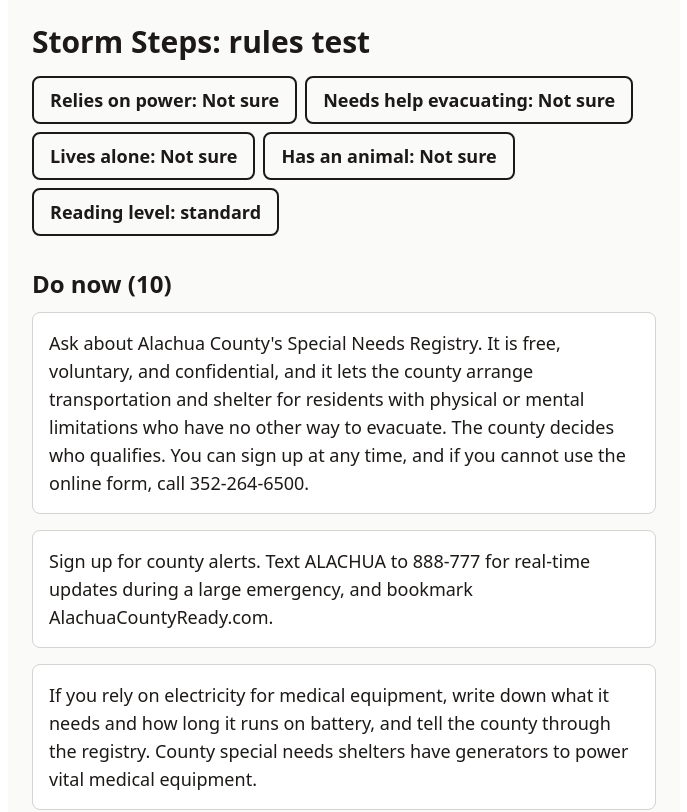
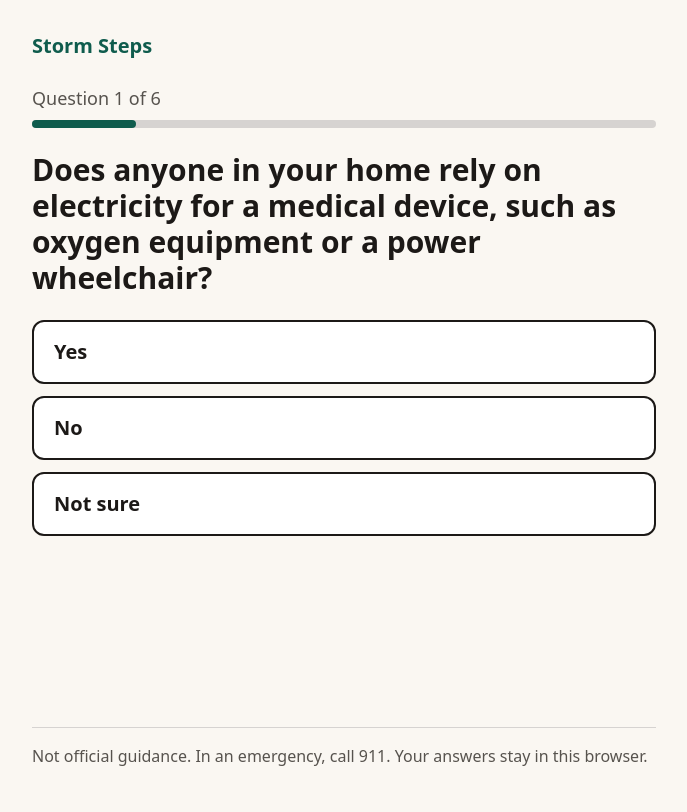
Before and after one commit to RubyM0226/CityCamp26-Steady, a React (Vite) app: page / in a window 1280 px wide. Shown: the top 812 px of the page, without its empty margins (296-983 px from the left). Built offline with nearby package versions, Linux system fonts and the light colour scheme.

Commit message:
Add intake screens and plan view

```diff
--- a/src/App.tsx
+++ b/src/App.tsx
@@ -1,16 +1,10 @@
 import { useState } from "react";
 import { MotionConfig, motion } from "motion/react";
+import Intake from "./components/Intake";
 import { modules } from "./content/modules";
 import { buildPlan, getText, PHASE_ORDER } from "./lib/plan";
 import { EMPTY_PROFILE } from "./types";
 import type { Phase, Profile } from "./types";
-
-type YesNo = boolean | null;
-type YesNoField =
-  | "relies_on_power"
-  | "needs_help_evacuating"
-  | "lives_alone"
-  | "has_pet_or_service_animal";
 
 const PHASE_TITLES: Record<Phase, string> = {
   now: "Do now",
@@ -19,90 +13,74 @@ const PHASE_TITLES: Record<Phase, string> = {
   after: "After the storm",
 };
 
-const TEST_FIELDS: { field: YesNoField; label: string }[] = [
-  { field: "relies_on_power", label: "Relies on power" },
-  { field: "needs_help_evacuating", label: "Needs help evacuating" },
-  { field: "lives_alone", label: "Lives alone" },
-  { field: "has_pet_or_service_animal", label: "Has an animal" },
-];
-
-function nextValue(current: YesNo): YesNo {
-  if (current === null) {
-    return true;
-  }
-  if (current === true) {
-    return false;
-  }
-  return null;
-}
-
-function describe(value: YesNo): string {
-  if (value === true) {
-    return "Yes";
-  }
-  if (value === false) {
-    return "No";
-  }
-  return "Not sure";
-}
-
 export default function App() {
   const [profile, setProfile] = useState<Profile>(EMPTY_PROFILE);
+  const [screen, setScreen] = useState<"intake" | "plan">("intake");
   const plan = buildPlan(profile, modules);
 
-  function cycleField(field: YesNoField) {
-    setProfile({ ...profile, [field]: nextValue(profile[field]) });
-  }
-
-  function togglePlain() {
-    const next = profile.reading_level === "plain" ? "standard" : "plain";
-    setProfile({ ...profile, reading_level: next });
+  function startOver() {
+    setProfile(EMPTY_PROFILE);
+    setScreen("intake");
   }
 
   return (
     <MotionConfig reducedMotion="user">
-      <main className="mx-auto min-h-screen max-w-2xl bg-stone-50 p-6 text-stone-900">
-        <h1 className="text-3xl font-bold">Storm Steps: rules test</h1>
+      <div className="mx-auto flex min-h-screen max-w-2xl flex-col px-6 py-8">
+        <header>
+          <p className="text-xl font-bold text-accent">Storm Steps</p>
+        </header>
 
-        <div className="mt-4 flex flex-wrap gap-2">
-          {TEST_FIELDS.map((item) => (
-            <button
-              key={item.field}
-              type="button"
-              onClick={() => cycleField(item.field)}
-              className="rounded-lg border-2 border-stone-900 px-4 py-2 text-lg font-bold"
+        <main className="flex-1 py-6">
+          {screen === "intake" ? (
+            <Intake
+              profile={profile}
+              onChange={setProfile}
+              onDone={() => setScreen("plan")}
+            />
+          ) : (
+            <section>
+              <h1 className="text-3xl font-bold">Your storm plan</h1>
+              {PHASE_ORDER.map((phase) => (
+                <div key={phase} className="mt-8">
+                  <h2 className="text-2xl font-bold">{PHASE_TITLES[phase]}</h2>
+                  <ul className="mt-3 space-y-4">
+                    {plan[phase].map((planModule, index) => (
+                      <motion.li
+                        key={planModule.id}
+                        initial={{ opacity: 0, y: 8 }}
+                        animate={{ opacity: 1, y: 0 }}
+                        transition={{ delay: index * 0.05 }}
+                        className="rounded-xl border border-line bg-white p-4 text-lg"
                       >
-              {item.label}: {describe(profile[item.field])}
-            </button>
+                        <p>{getText(planModule, profile)}</p>
+                        <ul className="mt-2 space-y-1">
+                          {planModule.links.map((link) => (
+                            <li key={link.url}>
+                              <a href={link.url} target="_blank" rel="noreferrer" className="font-bold text-accent underline">{link.label}</a>
+                            </li>
+                          ))}
+                        </ul>
+                      </motion.li>
+                    ))}
+                  </ul>
+                </div>
               ))}
               <button
                 type="button"
-            onClick={togglePlain}
-            className="rounded-lg border-2 border-stone-900 px-4 py-2 text-lg font-bold"
+                onClick={startOver}
+                className="mt-8 min-h-14 rounded-xl border-2 border-ink px-5 py-3 text-lg font-bold"
               >
-            Reading level: {profile.reading_level}
+                Start over
               </button>
+            </section>
+          )}
+        </main>
+
+        <footer className="border-t border-line pt-4 text-base text-muted">
+          Not official guidance. In an emergency, call 911. Your answers stay
+          in this browser.
+        </footer>
       </div>
-
-        {PHASE_ORDER.map((phase) => (
-          <section key={phase} className="mt-8">
-            <h2 className="text-2xl font-bold">
-              {PHASE_TITLES[phase]} ({plan[phase].length})
-            </h2>
-            <ul className="mt-3 space-y-4">
-              {plan[phase].map((planModule) => (
-                <motion.li
-                  key={planModule.id}
-                  layout
-                  className="rounded-lg border border-stone-300 bg-white p-4 text-lg"
-                >
-                  {getText(planModule, profile)}
-                </motion.li>
-              ))}
-            </ul>
-          </section>
-        ))}
-      </main>
     </MotionConfig>
   );
 }
--- /dev/null
+++ b/src/components/Intake.tsx
@@ -0,0 +1,146 @@
+import { useEffect, useRef, useState } from "react";
+import { AnimatePresence, motion } from "motion/react";
+import { QUESTIONS } from "../content/questions";
+import type { Question } from "../content/questions";
+import type { Profile } from "../types";
+
+type IntakeProps = {
+  profile: Profile;
+  onChange: (profile: Profile) => void;
+  onDone: () => void;
+};
+
+type QuestionScreenProps = {
+  question: Question;
+  profile: Profile;
+  answered: boolean;
+  step: number;
+  total: number;
+  onChoose: (value: string | boolean | null) => void;
+  onBack: () => void;
+};
+
+function QuestionScreen({
+  question,
+  profile,
+  answered,
+  step,
+  total,
+  onChoose,
+  onBack,
+}: QuestionScreenProps) {
+  const headingRef = useRef<HTMLHeadingElement>(null);
+
+  // Move keyboard and screen reader focus to the new question.
+  useEffect(() => {
+    headingRef.current?.focus();
+  }, []);
+
+  const promptText =
+    profile.reading_level === "plain"
+      ? question.text.en_plain
+      : question.text.en_standard;
+  const currentValue = profile[question.field];
+
+  return (
+    <div>
+      <p className="text-lg text-muted">
+        Question {step + 1} of {total}
+      </p>
+      <div className="mt-2 h-2 rounded-full bg-line" aria-hidden="true">
+        <div
+          className="h-2 rounded-full bg-accent"
+          style={{ width: `${((step + 1) / total) * 100}%` }}
+        />
+      </div>
+
+      <h1
+        ref={headingRef}
+        tabIndex={-1}
+        id="question-heading"
+        className="mt-6 text-3xl font-bold outline-none"
+      >
+        {promptText}
+      </h1>
+
+      <div
+        role="group"
+        aria-labelledby="question-heading"
+        className="mt-6 flex flex-col gap-3"
+      >
+        {question.options.map((option) => {
+          const selected = answered && currentValue === option.value;
+          const colors = selected
+            ? "border-accent bg-accent text-accent-ink"
+            : "border-ink bg-white text-ink";
+          return (
+            <button
+              key={option.label}
+              type="button"
+              aria-pressed={selected}
+              onClick={() => onChoose(option.value)}
+              className={`min-h-16 rounded-xl border-2 px-5 py-3 text-left text-xl font-bold ${colors}`}
+            >
+              {option.label}
+            </button>
+          );
+        })}
+      </div>
+
+      {step > 0 && (
+        <button
+          type="button"
+          onClick={onBack}
+          className="mt-6 text-lg font-bold underline"
+        >
+          Back
+        </button>
+      )}
+    </div>
+  );
+}
+
+export default function Intake({ profile, onChange, onDone }: IntakeProps) {
+  const [step, setStep] = useState(0);
+  const [answered, setAnswered] = useState<string[]>([]);
+
+  const question = QUESTIONS[step];
+  const isLast = step === QUESTIONS.length - 1;
+
+  function choose(value: string | boolean | null) {
+    // The cast is needed because the field name is chosen at run time.
+    onChange({ ...profile, [question.field]: value } as Profile);
+    setAnswered([...answered, question.field]);
+    if (isLast) {
+      onDone();
+    } else {
+      setStep(step + 1);
+    }
+  }
+
+  function goBack() {
+    setStep(step - 1);
+  }
+
+  return (
+    <AnimatePresence mode="wait">
+      <motion.div
+        key={step}
+        initial={{ opacity: 0, x: 24 }}
+        animate={{ opacity: 1, x: 0 }}
+        exit={{ opacity: 0, x: -24 }}
+        transition={{ duration: 0.2 }}
+      >
+        <QuestionScreen
+          question={question}
+          profile={profile}
+          answered={answered.includes(question.field)}
+          step={step}
+          total={QUESTIONS.length}
+          onChoose={choose}
+          onBack={goBack}
+        />
+      </motion.div>
+    </AnimatePresence>
+  );
+}
--- /dev/null
+++ b/src/content/questions.ts
@@ -0,0 +1,92 @@
+import type { Profile } from "../types";
+
+export type Option = {
+  label: string;
+  value: string | boolean | null;
+};
+
+export type Question = {
+  field: keyof Profile;
+  text: { en_standard: string; en_plain: string };
+  options: Option[];
+};
+
+export const QUESTIONS: Question[] = [
+  {
+    field: "relies_on_power",
+    text: {
+      en_standard:
+        "Does anyone in your home rely on electricity for a medical device, such as oxygen equipment or a power wheelchair?",
+      en_plain: "Does someone at home need electricity for a medical machine?",
+    },
+    options: [
+      { label: "Yes", value: true },
+      { label: "No", value: false },
+      { label: "Not sure", value: null },
+    ],
+  },
+  {
+    field: "needs_help_evacuating",
+    text: {
+      en_standard:
+        "If you had to leave your home, would you need help getting out or getting to a safe place?",
+      en_plain: "If you had to leave, would you need help to get out?",
+    },
+    options: [
+      { label: "Yes", value: true },
+      { label: "No", value: false },
+      { label: "Not sure", value: null },
+    ],
+  },
+  {
+    field: "transport",
+    text: {
+      en_standard: "How would you get around if you had to evacuate?",
+      en_plain: "How would you travel if you had to leave?",
+    },
+    options: [
+      { label: "I have a car and can drive", value: "own_car" },
+      { label: "I do not have a car", value: "no_car" },
+      { label: "I have a car but cannot drive", value: "cannot_drive" },
+      { label: "Not sure", value: null },
+    ],
+  },
+  {
+    field: "lives_alone",
+    text: {
+      en_standard: "Do you live alone?",
+      en_plain: "Do you live by yourself?",
+    },
+    options: [
+      { label: "Yes", value: true },
+      { label: "No", value: false },
+      { label: "Not sure", value: null },
+    ],
+  },
+  {
+    field: "has_pet_or_service_animal",
+    text: {
+      en_standard: "Do you have a pet or a service animal?",
+      en_plain: "Do you have a pet or a service animal?",
+    },
+    options: [
+      { label: "Yes", value: true },
+      { label: "No", value: false },
+      { label: "Not sure", value: null },
+    ],
+  },
+  {
+    field: "home_type",
+    text: {
+      en_standard: "What kind of home do you live in?",
+      en_plain: "What kind of home do you live in?",
+    },
+    options: [
+      { label: "House", value: "house" },
+      { label: "Apartment", value: "apartment" },
+      { label: "Mobile home", value: "mobile_home" },
+      { label: "Something else", value: "other" },
+      { label: "Not sure", value: null },
+    ],
+  },
+];
--- a/src/index.css
+++ b/src/index.css
@@ -4,4 +4,22 @@
 
 @theme {
   --font-sans: "Atkinson Hyperlegible", system-ui, sans-serif;
+  --color-paper: #faf7f2;
+  --color-ink: #1c1917;
+  --color-muted: #57534e;
+  --color-line: #d6d3d1;
+  --color-accent: #0f5c4d;
+  --color-accent-ink: #ffffff;
 }
+
+@layer base {
+  body {
+    background-color: var(--color-paper);
+    color: var(--color-ink);
+  }
+
+  :focus-visible {
+    outline: 4px solid var(--color-accent);
+    outline-offset: 3px;
+  }
+}
```
Lines whose indentation alone changed are shown as unchanged.
